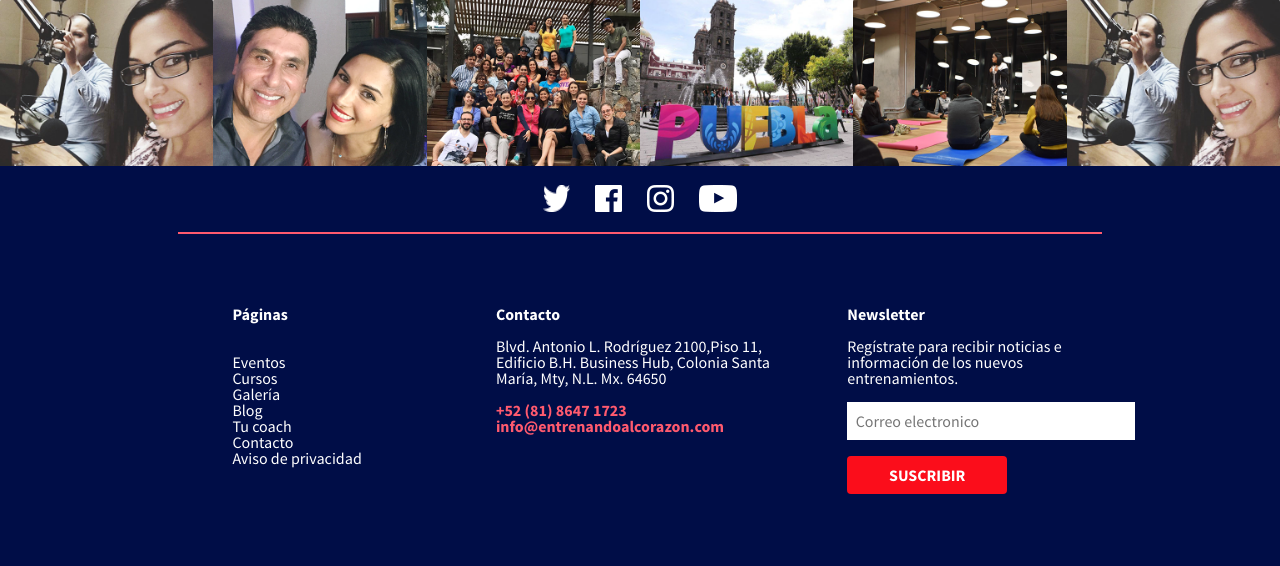
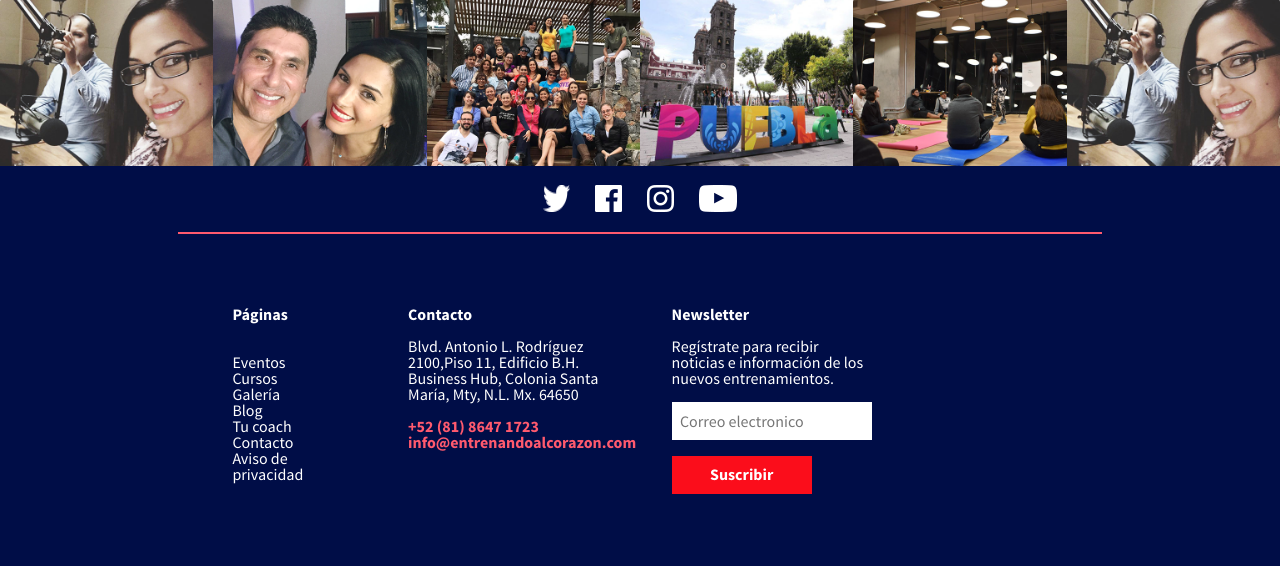
Before and after one commit to lugof/entrenandoalcorazon, a CodeIgniter app: page /entrenando_new/index.php/home/index in a window 1280 px wide. Shown: the part 2827-3393 px from the top of the page. Run offline with CodeIgniter, Linux system fonts and the light colour scheme; some libraries are stand-ins or nearby versions.

Commit message:
checking slick

```diff
--- a/application/views/footer.php
+++ b/application/views/footer.php
@@ -16,7 +16,7 @@
   </div>
     <div class="col-1"></div>
 
-  <div class="col-md-3 col-sm-12 columna_footer" id="col1footer">
+  <div class="col-md-2 col-sm-12 columna_footer" id="col1footer">
 
    <p class="footer-title">Páginas</p> <br>
   <br>
@@ -30,7 +30,7 @@
 
   </div>
 
-  <div class="col-md-4 col-sm-12 columna_footer">
+  <div class="col-md-3 col-sm-12 columna_footer">
     <p class="footer-title">Contacto</p>
   <br>
     Blvd. Antonio L. Rodríguez 2100,Piso 11, Edificio B.H. Business Hub, Colonia Santa María, Mty, N.L. Mx. 64650 <br><br>
@@ -39,17 +39,19 @@
     info@entrenandoalcorazon.com</span>
   </div>
 
-  <div class="col-md-4 col-sm-12 columna_footer ">
+        <div class="col-md-3 col-sm-12 columna_footer ">
             <p class="footer-title">Newsletter</p>
               <br>
                 Regístrate para recibir noticias e información de los nuevos entrenamientos.<br><br>
 
 
                 <input  class="entrenando_inp " placeholder="  Correo electronico"  type="text" name=""><br><br>
-    <button class="btn entrenando_btn" type="input" href="#">
-      SUSCRIBIR
+                <button class="btn entrenando_btn rounded-0" type="input" href="#">
+                  Suscribir
               </button>
         </div>
+
+        <div class="col-1"></div>
   </div>
 
 </div>
--- a/application/views/home.php
+++ b/application/views/home.php
@@ -5,11 +5,11 @@
   <div class="row row-uppermenu">
 
        <div class="col-12 ">
-         <a class="opt1 text-white" href="#">  Agenda  |</a>
+         <a class="opt1 text-white" href="#">  Agenda  |   </a>
 
-         <a class="opt2 text-white" href="#">  Blog   |</a>
+         <a class="opt2 text-white" href="#">  Blog   |   </a>
 
-         <a class="opt3 text-white" href="#">  Galeria   |</a>
+         <a class="opt3 text-white" href="#">  Galeria   |   </a>
 
          <a class="opt4 text-white" href="#">  Siguenos   </a>
 
--- a/assets/css/style.css
+++ b/assets/css/style.css
@@ -941,6 +941,13 @@ body{
     margin-top:9%
 }
 
+.opt1, .opt2, .opt3, .opt4{
+    font-family: 'SourceSansPro-Regular';
+    font-size: 15px;
+
+}
+
+
 .btn-entrenar, .alltrainings{
     width: 160px;
     height: 38px;
@@ -1046,7 +1053,7 @@ body{
     color: #FFFFFF;
     padding: 1% 3%;
 }
-x
+
 .columna_footer h6{
     font-family: 'SourceSansPro-Bold';
     font-size: 12pt;
@@ -1064,7 +1071,7 @@ x
 }
 
 .entrenando_btn{
-    width: 160px;
+    width: 70%;
     height: 38px;
     background-color: #FB0D1B;
     font-family: 'SourceSansPro-Bold';
@@ -1075,7 +1082,7 @@ x
 }
 
 .entrenando_inp{
-    width: 241px;
+    width: 100%;
     height: 38px;
     border: none;
 }
@@ -1293,7 +1300,7 @@ height:550px;
 }
 
 .carousel-img{
-    height: calc(100vh - 100px);
+    height: calc(100vh - 80px);
     width:100%
 }
 .row-carousel{
```
Also changed, not shown: 1 other file. Lines whose indentation alone changed are shown as unchanged.
